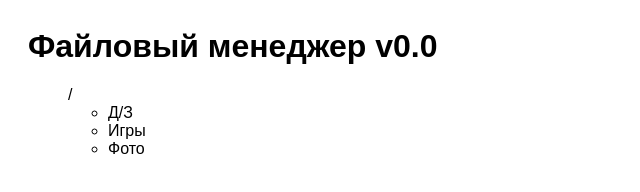
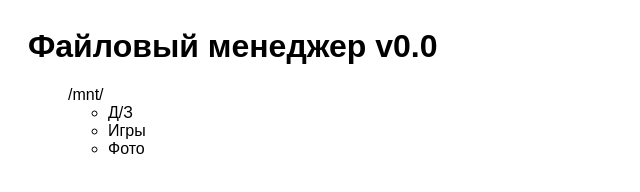
Before and after one commit to artem701/FileCatalogue, a plain HTML site: page index.html in a window 1280 px wide. Shown: the full height of the page, 0-640 px from the left. Drawn offline with Linux system fonts and the light colour scheme.

Commit message:
Update index.html

```diff
--- a/index.html
+++ b/index.html
@@ -7,7 +7,7 @@
 <body>
    <h1>Файловый менеджер v0.0</h1>
    <ul class="catalogue">
-      /
+      /mnt/
       <ul class="folders">
          <li>
             Д/З
```
